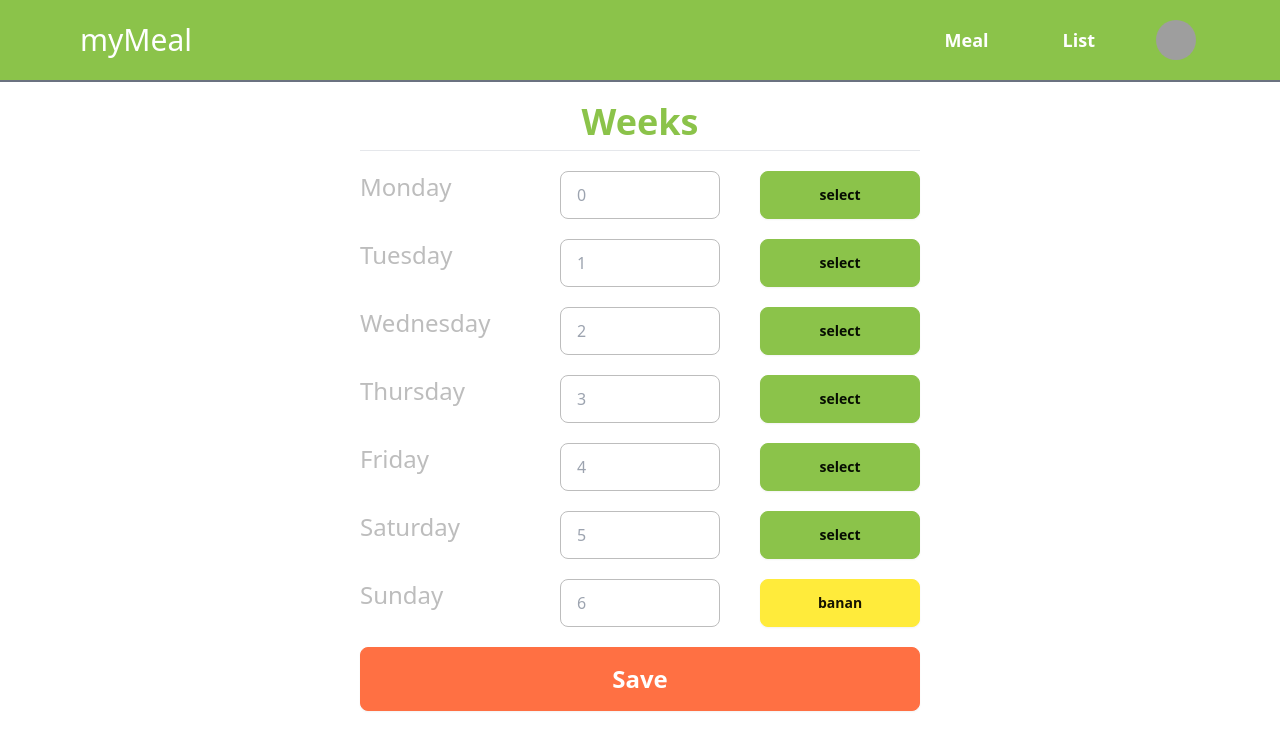
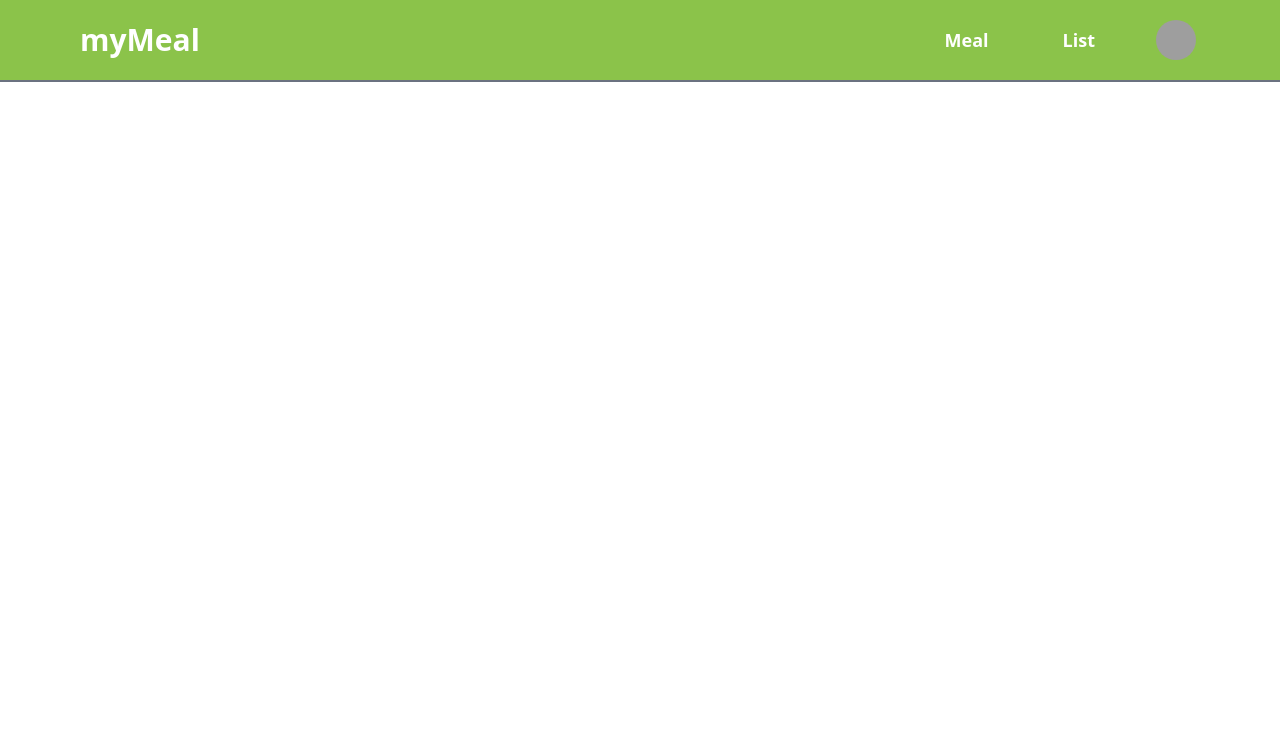
Before and after one commit to TobiasBlankJohansson/meal-fullstack-app, a React (Vite) app in the folder frontend/: page /list in a window 1280 px wide. Shown: the top 750 px of the page. Built offline with nearby package versions, Linux system fonts and the light colour scheme; grey boxes are pictures that could not be loaded.

Commit message:
feat:add list component

```diff
--- /dev/null
+++ b/frontend/src/components/List/List.tsx
@@ -0,0 +1,3 @@
+export function List() {
+    return <></>
+}
--- a/frontend/src/components/MealApp.tsx
+++ b/frontend/src/components/MealApp.tsx
@@ -1,6 +1,7 @@
 import { BrowserRouter, Route, Routes } from "react-router-dom";
 import { Meal } from "./Meal/Meal";
 import { Navbar } from "./Navbar";
+import { List } from "./List/List";
 
 export function MealApp() {
   return (
@@ -9,7 +10,7 @@ export function MealApp() {
         <Routes>
           <Route path="/" element={<Navbar />}>
             <Route index element={<Meal />} />
-            <Route path="list" element={<Meal />} />
+            <Route path="list" element={<List />} />
           </Route>
         </Routes>
       </BrowserRouter>
--- a/frontend/src/components/Navbar.tsx
+++ b/frontend/src/components/Navbar.tsx
@@ -5,7 +5,7 @@ export function Navbar() {
     <>
       <nav className="navbar bg-primary text-primary-content px-20 border-b-2 border-gray-500">
         <header className="flex-1">
-          <Link to="/" className="text-base-100 text-3xl">
+          <Link to="/" className="text-base-100 text-3xl font-bold">
             myMeal
           </Link>
         </header>
```
